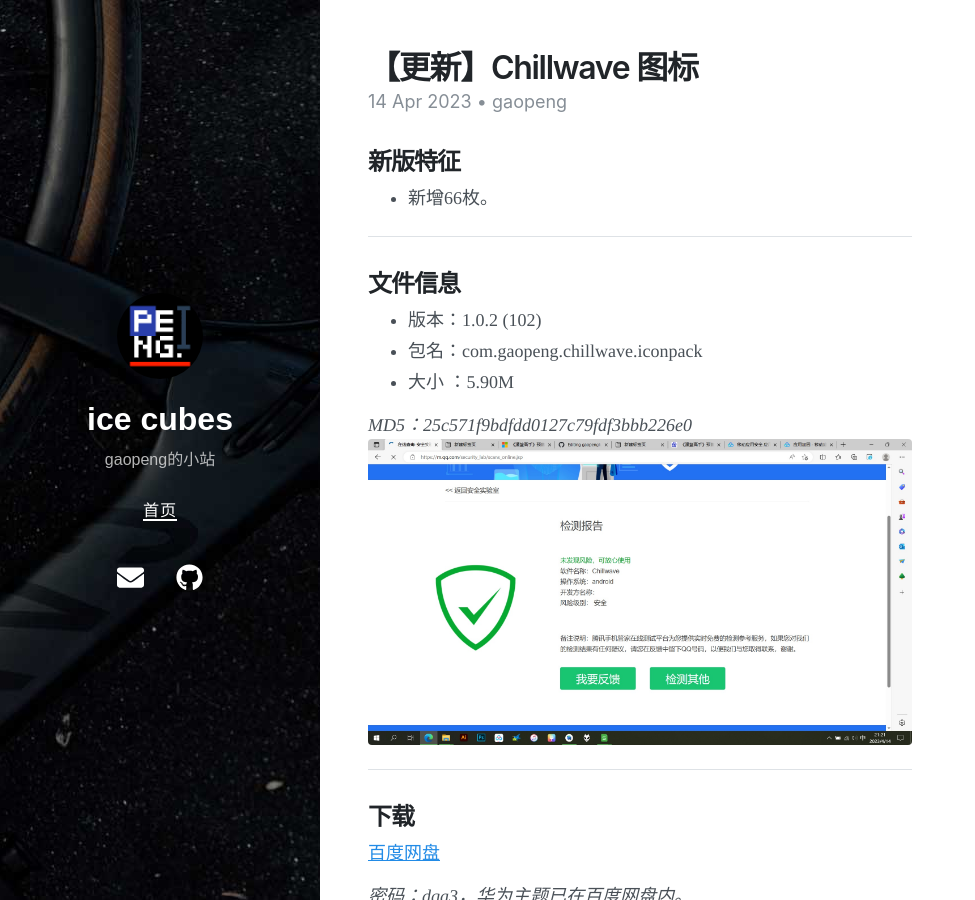
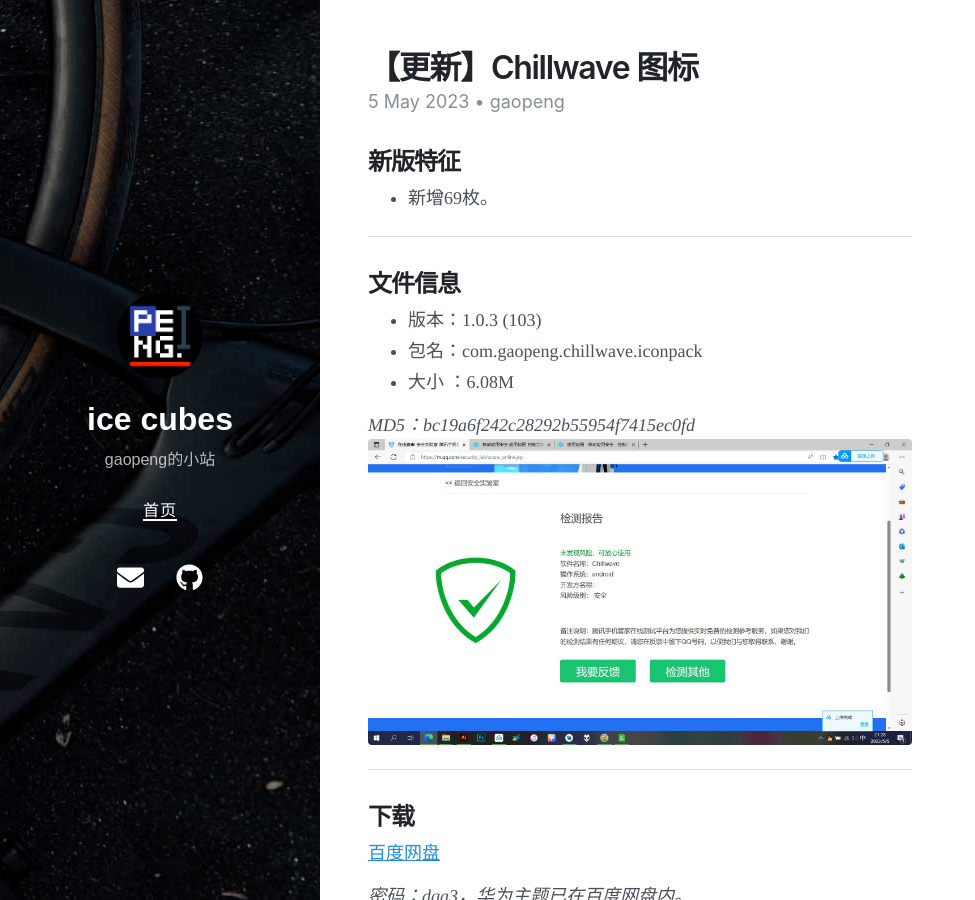
Before and after one commit to gaopengk/gaopengk.github.io, a Jekyll site: the page built from _posts/2023-05-05-【更新】Chillwave 图标.md, in a window 1280 px wide and 900 px high. Shown: the whole window, without its empty margins (0-975 px from the left). Built offline with Jekyll 4.4.1, drawn with Linux system fonts in a browser that asks for light colours; nearby versions of some CDN libraries.

Commit message:
Update and rename 2023-04-14-【更新】Chillwave 图标.md to 2023-05-05-【更新】Chillwave 图标.md

```diff
--- a/_posts/2023-04-14-【更新】Chillwave 图标.md
+++ b/_posts/2023-05-05-【更新】Chillwave 图标.md
@@ -1,22 +1,22 @@
 ---
 layout:     post
 title:      【更新】Chillwave 图标
-date:       2023-04-14 21:44 +0800
+date:       2023-05-05 21:48 +0800
 author:     gaopeng
 tags:       [图标包]
 ---
 ## 新版特征
-- 新增66枚。
+- 新增69枚。
 
 ***
 
 ## 文件信息
-- 版本：1.0.2 (102)
+- 版本：1.0.3 (103)
 - 包名：com.gaopeng.chillwave.iconpack
-- 大小 ：5.90M
+- 大小 ：6.08M
 
-_MD5：25c571f9bdfdd0127c79fdf3bbb226e0_
-<img src="https://gaopengk.github.io/imgs/chillwave_1.0.2.jpg"  width="100%">
+_MD5：bc19a6f242c28292b55954f7415ec0fd_
+<img src="https://gaopengk.github.io/imgs/chillwave_1.0.3.jpg"  width="100%">
 
 ***
 
```
